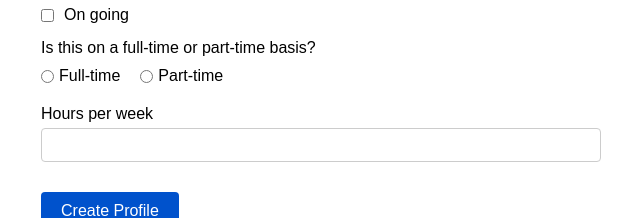
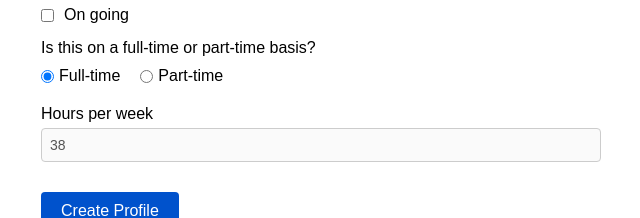
Before and after one commit to JennyZhong2022/Employee-Creator, a React (Vite) app in the folder employee-creator/: page /add-employee in a window 1280 px wide. Shown: the part 1121-1339 px from the top of the page, without its empty margins (319-959 px from the left). Built offline with nearby package versions, Linux system fonts and the light colour scheme; no server answers.

Commit message:
frontend employeeForm schema update

```diff
--- a/employee-creator/src/components/EmployForm/EmployeeForm.tsx
+++ b/employee-creator/src/components/EmployForm/EmployeeForm.tsx
@@ -2,6 +2,7 @@ import { schema, EmployeeFormData } from "./schema";
 import styles from "./EmployeeForm.module.scss";
 import { zodResolver } from "@hookform/resolvers/zod";
 import { useForm } from "react-hook-form";
+import React from "react";
 
 interface EmployeeFormProps {
   formType: "create" | "edit";
@@ -14,24 +15,30 @@ const EmployeeForm = ({ onSubmit, formType, employee }: EmployeeFormProps) => {
     reset,
     register,
     watch,
+    setValue,
     formState: { errors, isSubmitSuccessful },
     handleSubmit,
   } = useForm<EmployeeFormData>({
     resolver: zodResolver(schema),
     defaultValues: {
       ...employee,
-      // employmentBasis: employee?.employmentBasis || "Full-time",
-      // startMonth: "January",
-      // finishDay: employee?.finishDay || null,
-      // finishMonth: employee?.finishMonth || null,
-      // finishYear: employee?.finishYear || null,
-      // onGoing: employee?.onGoing || false,
+      employmentBasis: employee?.employmentBasis || "Full-time",
+      hoursPerWeek:
+        employee?.employmentBasis === "Full-time" ? 38 : employee?.hoursPerWeek,
     }, // Prefill form with previous data
   });
 
   const isOngoing = watch("onGoing");
 
-  // const isFullTime = watch("employmentBasis") === "Full-time";
+  const employmentBasis = watch("employmentBasis");
+
+  React.useEffect(() => {
+    if (employmentBasis === "Full-time") {
+      setValue("hoursPerWeek", 38);
+    } else {
+      setValue("hoursPerWeek", employee?.hoursPerWeek || null);
+    }
+  }, [employmentBasis, setValue, employee?.hoursPerWeek]);
 
   if (isSubmitSuccessful) reset();
 
@@ -214,7 +221,7 @@ const EmployeeForm = ({ onSubmit, formType, employee }: EmployeeFormProps) => {
                 <label htmlFor="finishDay">Day</label>
                 <input
                   {...register("finishDay", {
-                    valueAsNumber: true,
+                    // valueAsNumber: true,
                     // setValueAs: (v) =>
                     //   isOngoing ? null : v === "" ? null : Number(v),
                   })}
@@ -227,7 +234,7 @@ const EmployeeForm = ({ onSubmit, formType, employee }: EmployeeFormProps) => {
                 <label htmlFor="finishMonth">Month</label>
                 <select
                   {...register("finishMonth", {
-                    setValueAs: (v) => (isOngoing ? null : v),
+                    // setValueAs: (v) => (isOngoing ? null : v),
                   })}
                   id="finishMonth"
                   disabled={isOngoing}
@@ -250,7 +257,7 @@ const EmployeeForm = ({ onSubmit, formType, employee }: EmployeeFormProps) => {
                 <label htmlFor="finishYear">Year</label>
                 <input
                   {...register("finishYear", {
-                    valueAsNumber: true,
+                    // valueAsNumber: true,
                     // setValueAs: (v) =>
                     //   isOngoing ? null : v === "" ? null : Number(v),
                   })}
@@ -308,15 +315,11 @@ const EmployeeForm = ({ onSubmit, formType, employee }: EmployeeFormProps) => {
           <div className={styles.field}>
             <label htmlFor="hoursPerWeek">Hours per week</label>
             <input
-              {...register("hoursPerWeek", {
-                valueAsNumber: true,
-                // setValueAs: (v) =>
-                //   isFullTime ? null : v === "" ? null : Number(v),
-              })}
+              {...register("hoursPerWeek", {})}
               id="hoursPerWeek"
               type="number"
-              // disabled={isFullTime}
-              // placeholder={isFullTime ? "38" : ""}
+              disabled={employmentBasis === "Full-time"}
+              placeholder={employmentBasis === "Full-time" ? "38" : ""}
             />
             {errors.hoursPerWeek && (
               <small className={styles.error_text}>
--- a/employee-creator/src/components/EmployForm/schema.ts
+++ b/employee-creator/src/components/EmployForm/schema.ts
@@ -41,17 +41,24 @@ export const schema = z.object({
   startDay: z.number().min(1).max(31),
   startMonth: monthEnum,
   startYear: z.number().min(1900).max(new Date().getFullYear()),
-  finishDay: z.number().min(1).max(31).nullable().optional(),
-  finishMonth: monthEnum.nullable().optional(),
-  finishYear: z
-    .number()
-    .min(1900)
-    .max(new Date().getFullYear() + 100)
-    .nullable()
-    .optional(),
+  finishDay: z.union([
+    z.coerce.number().min(1).max(31),
+    z.literal("").transform(() => null),
+  ]),
+  finishMonth: z.union([monthEnum, z.literal("").transform(() => null)]),
+  finishYear: z.union([
+    z.coerce
+      .number()
+      .min(1900)
+      .max(new Date().getFullYear() + 100),
+    z.literal("").transform(() => null),
+  ]),
   onGoing: z.boolean(),
   employmentBasis: z.enum(["Full-time", "Part-time"]),
-  hoursPerWeek: z.number().min(1).max(38).nullable(),
+  hoursPerWeek: z.union([
+    z.coerce.number().min(1).max(38),
+    z.literal("").transform(() => null),
+  ]),
 });
 // .refine((data) => {
 //   if (data.onGoing) {
--- a/employee-creator/src/components/SearchBar/SearchBar.tsx
+++ b/employee-creator/src/components/SearchBar/SearchBar.tsx
@@ -7,6 +7,7 @@ import { SearchQueryContext } from "../../context/SearchQueryContextProvider";
 const SearchBar = () => {
   const { searchTerm, setSearchTerm } = useContext(SearchQueryContext);
   const [inputValue, setInputValue] = useState<string>("");
+  const [employmentStatus, setEmploymentStatus] = useState("");
 
   const handleSubmit = (e: any): void => {
     e.preventDefault();
@@ -15,11 +16,25 @@ const SearchBar = () => {
     setInputValue("");
   };
 
+  const handleStatusChange = (e: any): void => {
+    setEmploymentStatus(e.target.value);
+  };
+
   console.log("searchTerm", searchTerm);
   // console.log(inputValue);
 
   return (
     <form className={styles.searchForm} onSubmit={handleSubmit}>
+      <select
+        className={styles.statusSelect}
+        value={employmentStatus}
+        onChange={handleStatusChange}
+      >
+        <option value="">All</option>
+        <option value="Permanent">Permanent</option>
+        <option value="Contract">Contract</option>
+        <option value="Casual">Casual</option>
+      </select>
       <input
         type="text"
         className={styles.searchInput}
@@ -27,6 +42,7 @@ const SearchBar = () => {
         onChange={(e) => setInputValue(e.target.value)}
         placeholder="Search..."
       />
+
       <button className={styles.searchButton} type="submit">
         <FontAwesomeIcon icon={faSearch} />
       </button>
--- a/employee-creator/src/pages/EmployeesPage/EmployeesPage.tsx
+++ b/employee-creator/src/pages/EmployeesPage/EmployeesPage.tsx
@@ -142,6 +142,7 @@ const EmployeesPage = () => {
         >
           All Employees
         </button>
+
         <SearchBar />
       </div>
       {loading && (
```
